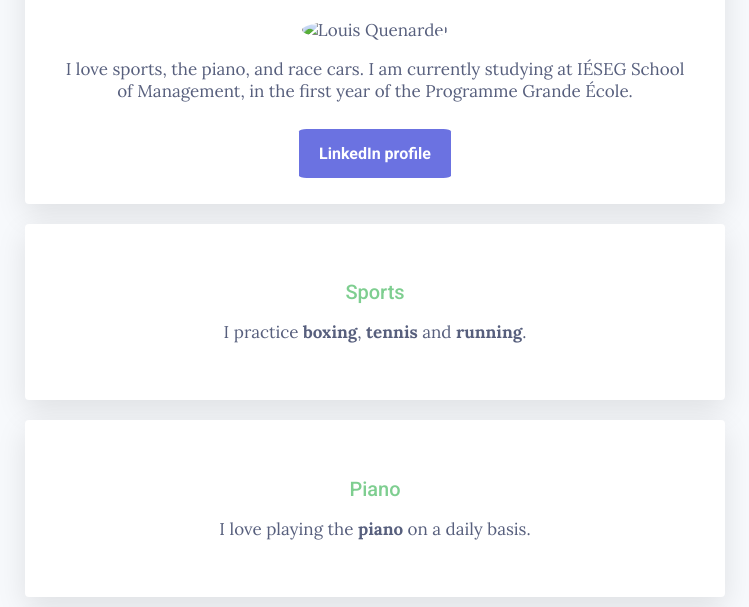
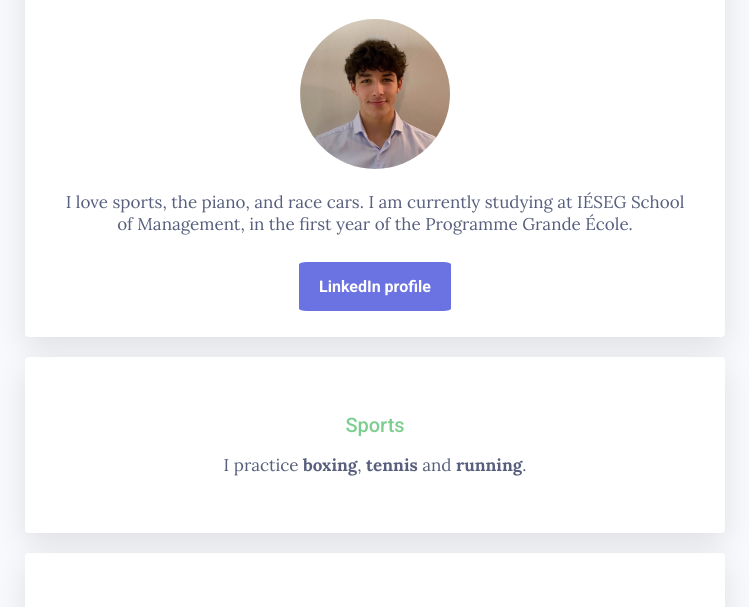
Before and after one commit to quenardel-louis/my-profile-retake-feb2025, a plain HTML site: page index.html in a window 1280 px wide. Shown: the part 142-749 px from the top of the page, without its empty margins (265-1014 px from the left). Drawn offline with Linux system fonts and the light colour scheme.

Commit message:
Update index.html

```diff
--- a/index.html
+++ b/index.html
@@ -14,7 +14,7 @@
 <div class="container">
 	<div class="card-white" id="introduction">
 		<h1>Hello, I'm Louis</h1>
-		<img src="images/profile-picture.jpg" class="img-circle" alt="Louis Quenardel">
+		<img src="profile-picture.jpg" class="img-circle" alt="Louis Quenardel">
 		<p>
 			I love sports, the piano, and race cars. I am currently studying at IÉSEG School of Management, in the first year of the Programme Grande École.
 		</p>
```
